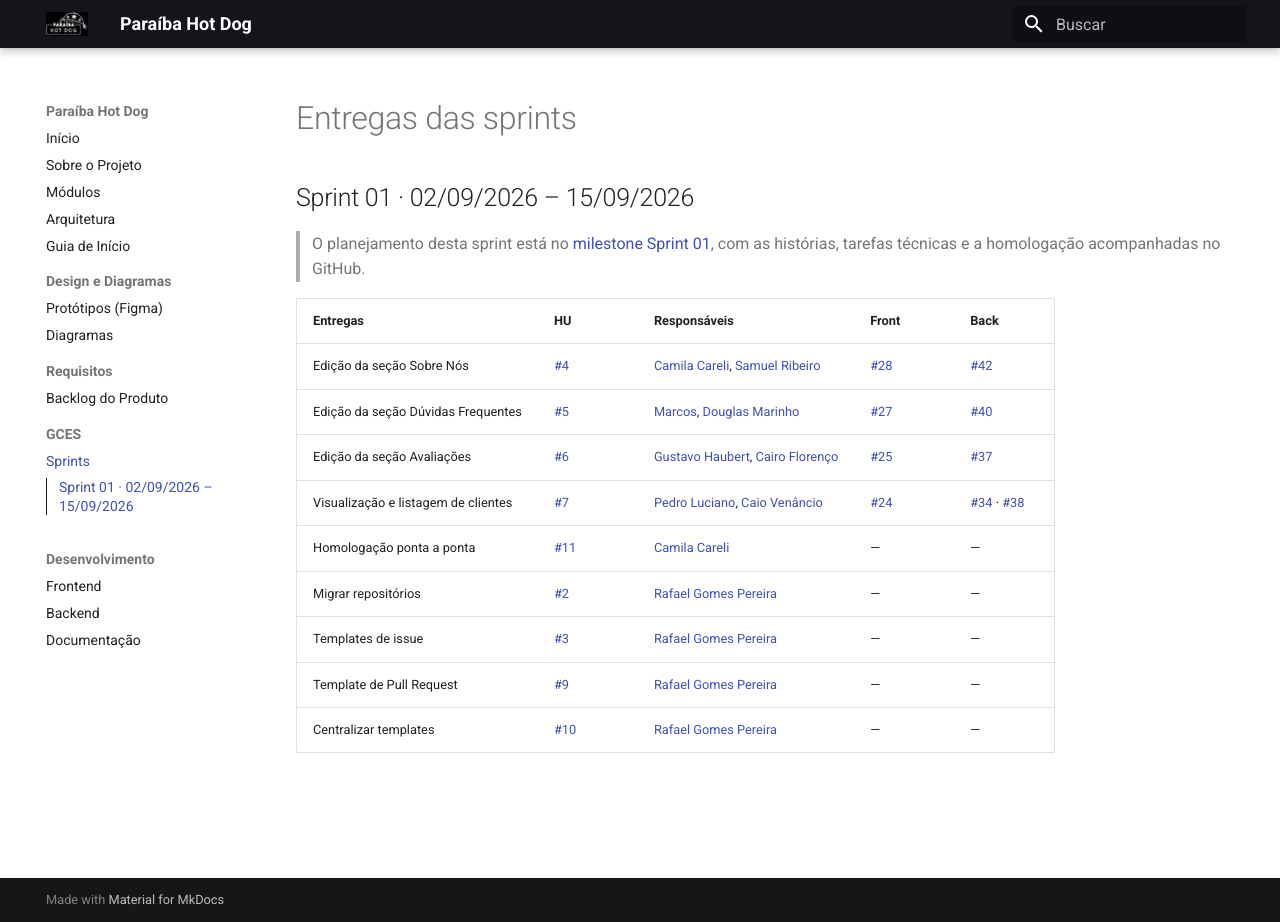
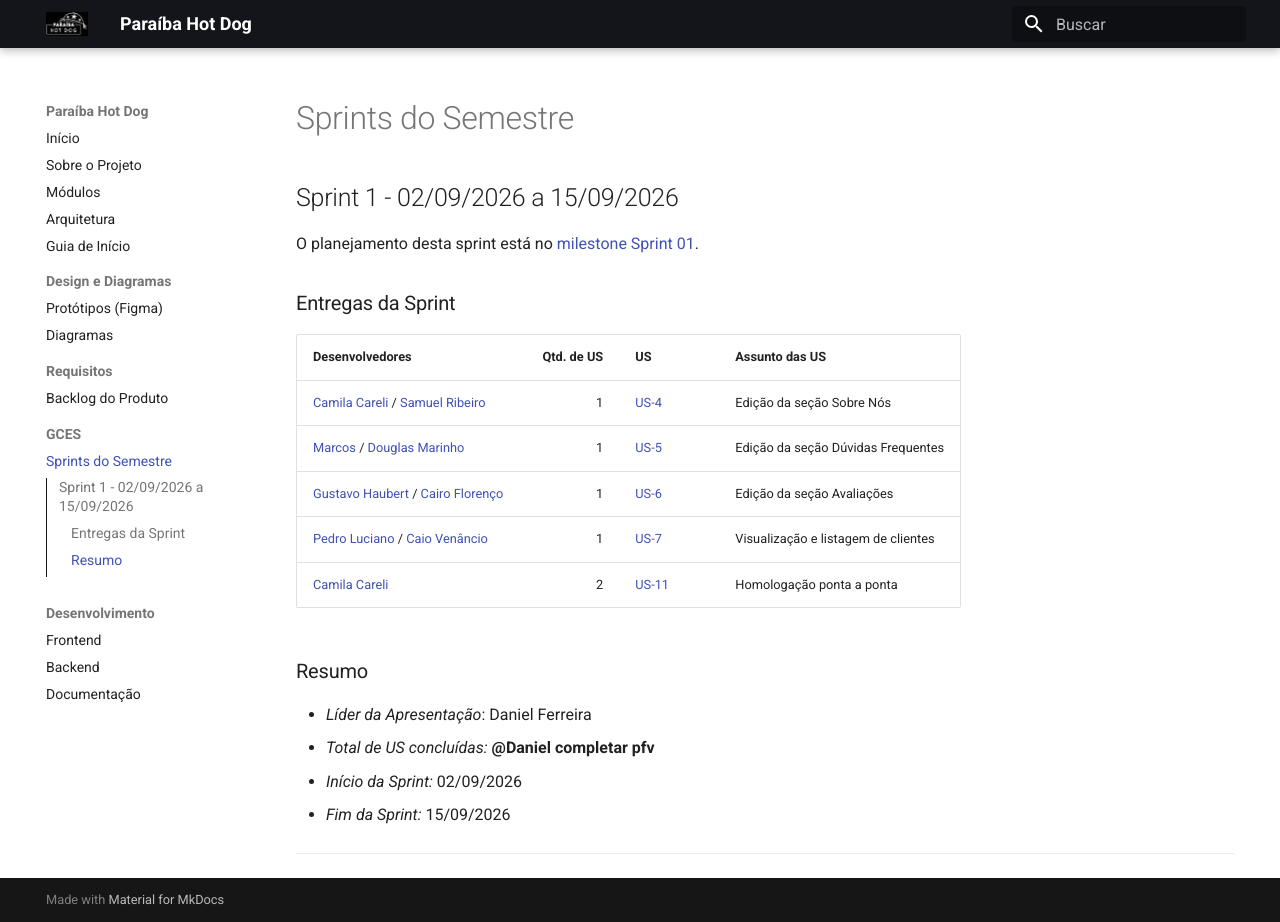
Before and after one commit to Paraiba-Hot-Dog/Paraiba-Hot-Dog-Docs, an MkDocs documentation site: the page built from docs/sprints/index.md, in a window 1280 px wide and 922 px high. Built offline with MkDocs 1.6.1 and Material for MkDocs 9.7.7, drawn with Linux system fonts in a browser that asks for light colours.

Commit message:
docs: padroniza template do professor

```diff
--- a/docs/sprints/index.md
+++ b/docs/sprints/index.md
@@ -1,17 +1,23 @@
-# Entregas das sprints
 
-## Sprint 01 · 02/09/2026 – 15/09/2026
+## Sprint 1 - 02/09/2026 a 15/09/2026
 
-> O planejamento desta sprint está no [milestone Sprint 01](https://github.com/Paraiba-Hot-Dog/Paraiba-Hot-Dog-Docs/milestone/1), com as histórias, tarefas técnicas e a homologação acompanhadas no GitHub.
+O planejamento desta sprint está no [milestone Sprint 01](https://github.com/Paraiba-Hot-Dog/Paraiba-Hot-Dog-Docs/milestone/1).
 
-| Entregas | HU | Responsáveis | Front | Back |
-|---------|----|--------------|-------|------|
-| Edição da seção Sobre Nós | [#4](https://github.com/Paraiba-Hot-Dog/Paraiba-Hot-Dog-Docs/issues/4) | [Camila Careli](https://github.com/camilascareli), [Samuel Ribeiro](https://github.com/SamuelRicosta) | [#28](https://github.com/Paraiba-Hot-Dog/Paraiba-Hot-Dog-Front/pull/28) | [#42](https://github.com/Paraiba-Hot-Dog/Paraiba-Hot-Dog-Back/pull/42) |
-| Edição da seção Dúvidas Frequentes | [#5](https://github.com/Paraiba-Hot-Dog/Paraiba-Hot-Dog-Docs/issues/5) | [Marcos](https://github.com/devMarcosVM), [Douglas Marinho](https://github.com/M4RINH0) | [#27](https://github.com/Paraiba-Hot-Dog/Paraiba-Hot-Dog-Front/pull/27) | [#40](https://github.com/Paraiba-Hot-Dog/Paraiba-Hot-Dog-Back/pull/40) |
-| Edição da seção Avaliações | [#6](https://github.com/Paraiba-Hot-Dog/Paraiba-Hot-Dog-Docs/issues/6) | [Gustavo Haubert](https://github.com/GustavoHaubert), [Cairo Florenço](https://github.com/CA1RO) | [#25](https://github.com/Paraiba-Hot-Dog/Paraiba-Hot-Dog-Front/pull/25) | [#37](https://github.com/Paraiba-Hot-Dog/Paraiba-Hot-Dog-Back/pull/37) |
-| Visualização e listagem de clientes | [#7](https://github.com/Paraiba-Hot-Dog/Paraiba-Hot-Dog-Docs/issues/7) | [Pedro Luciano](https://github.com/PedroALuciano), [Caio Venâncio](https://github.com/caio-venancio) | [#24](https://github.com/Paraiba-Hot-Dog/Paraiba-Hot-Dog-Front/pull/24) | [#34](https://github.com/Paraiba-Hot-Dog/Paraiba-Hot-Dog-Back/pull/34) · [#38](https://github.com/Paraiba-Hot-Dog/Paraiba-Hot-Dog-Back/pull/38) |
-| Homologação ponta a ponta | [#11](https://github.com/Paraiba-Hot-Dog/Paraiba-Hot-Dog-Docs/issues/11) | [Camila Careli](https://github.com/camilascareli) | — | — |
-| Migrar repositórios | [#2](https://github.com/Paraiba-Hot-Dog/Paraiba-Hot-Dog-Docs/issues/2) | [Rafael Gomes Pereira](https://github.com/rafgpereira) | — | — |
-| Templates de issue | [#3](https://github.com/Paraiba-Hot-Dog/Paraiba-Hot-Dog-Docs/issues/3) | [Rafael Gomes Pereira](https://github.com/rafgpereira) | — | — |
-| Template de Pull Request | [#9](https://github.com/Paraiba-Hot-Dog/Paraiba-Hot-Dog-Docs/issues/9) | [Rafael Gomes Pereira](https://github.com/rafgpereira) | — | — |
-| Centralizar templates | [#10](https://github.com/Paraiba-Hot-Dog/Paraiba-Hot-Dog-Docs/issues/10) | [Rafael Gomes Pereira](https://github.com/rafgpereira) | — | — |
+### Entregas da Sprint
+
+| Desenvolvedores | Qtd. de US | US | Assunto das US |
+|---|---:|---|---|
+| [Camila Careli](https://github.com/camilascareli) / [Samuel Ribeiro](https://github.com/SamuelRicosta) | 1 | [US-4](https://github.com/Paraiba-Hot-Dog/Paraiba-Hot-Dog-Docs/issues/4) | Edição da seção Sobre Nós |
+| [Marcos](https://github.com/devMarcosVM) / [Douglas Marinho](https://github.com/M4RINH0) | 1 | [US-5](https://github.com/Paraiba-Hot-Dog/Paraiba-Hot-Dog-Docs/issues/5) | Edição da seção Dúvidas Frequentes |
+| [Gustavo Haubert](https://github.com/GustavoHaubert) / [Cairo Florenço](https://github.com/CA1RO) | 1 | [US-6](https://github.com/Paraiba-Hot-Dog/Paraiba-Hot-Dog-Docs/issues/6) | Edição da seção Avaliações |
+| [Pedro Luciano](https://github.com/PedroALuciano) / [Caio Venâncio](https://github.com/caio-venancio) | 1 | [US-7](https://github.com/Paraiba-Hot-Dog/Paraiba-Hot-Dog-Docs/issues/7) | Visualização e listagem de clientes |
+| [Camila Careli](https://github.com/camilascareli) | 2 | [US-11](https://github.com/Paraiba-Hot-Dog/Paraiba-Hot-Dog-Docs/issues/11) | Homologação ponta a ponta |
+
+### Resumo
+
+- *Líder da Apresentação*: Daniel Ferreira
+- *Total de US concluídas:* **@Daniel completar pfv**
+- *Início da Sprint:* 02/09/2026
+- *Fim da Sprint:* 15/09/2026
+
+---
--- a/mkdocs.yml
+++ b/mkdocs.yml
@@ -34,7 +34,7 @@ nav:
   - Requisitos:
       - Backlog do Produto: requisitos/backlog.md
   - GCES:
-      - Sprints: sprints/index.md
+      - Sprints do Semestre: sprints/index.md
   - Desenvolvimento:
       - Frontend: desenvolvimento/frontend.md
       - Backend: desenvolvimento/backend.md
```
